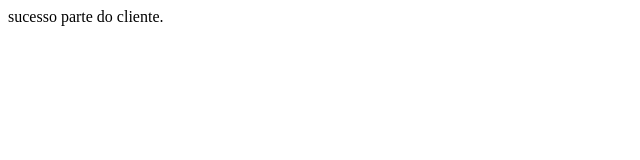
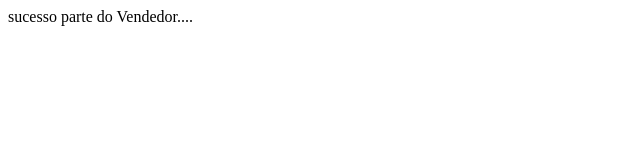
Before and after one commit to BartolomeuA/Redditus-, a plain HTML site: page sucesso.html in a window 1280 px wide. Shown: the full height of the page, 0-640 px from the left. Drawn offline with Linux system fonts and the light colour scheme.

Commit message:
Update sucesso.html

```diff
--- a/sucesso.html
+++ b/sucesso.html
@@ -8,7 +8,7 @@
 </head>
 
 <body>
-  sucesso parte do cliente.
+  sucesso parte do Vendedor....
 </body>
 
 </html>
```
